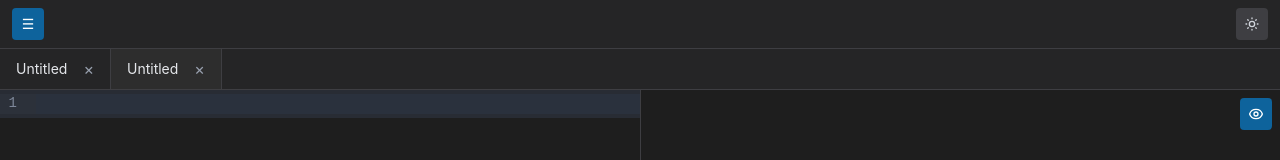
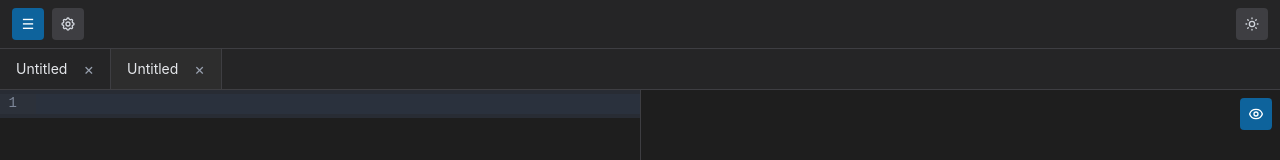
Before and after one commit to wahdanz1/feathertype, a React app: page / in a window 1280 px wide. Shown: the top 160 px of the page. Built offline with nearby package versions, Linux system fonts and the light colour scheme; the HTML template or start-up script is replaced by a standard one.

Commit message:
move word wrap-setting to new settings-button

```diff
--- a/src/components/FileMenu.tsx
+++ b/src/components/FileMenu.tsx
@@ -12,8 +12,6 @@
   const updateTabPath = useEditorStore((s) => s.updateTabPath);
   const markTabClean = useEditorStore((s) => s.markTabClean);
   const theme = useEditorStore((s) => s.theme);
-  const toggleLineWrap = useEditorStore((s) => s.toggleLineWrap);
-  const lineWrap = useEditorStore((s) => s.lineWrap);
 
   useEffect(() => {
     const handleClickOutside = (event: MouseEvent) => {
@@ -89,11 +87,6 @@
     setIsOpen(false);
   };
 
-  const handleToggleLineWrap = () => {
-    toggleLineWrap();
-    setIsOpen(false);
-  };
-
   return (
     <div className="relative" ref={menuRef}>
       <Button
@@ -148,16 +141,6 @@
             <span>Save As</span>
             <span className="text-xs text-gray-400">Ctrl+Shift+S</span>
           </button>
-          <div className={`border-t my-1 ${theme === 'dark' ? 'border-[#3e3e42]' : 'border-gray-300'}`}></div>
-          <button
-            onClick={handleToggleLineWrap}
-            className={`w-full px-4 py-2 text-left text-sm transition-colors flex justify-between items-center ${
-              theme === 'dark' ? 'hover:bg-[#2a2d2e]' : 'hover:bg-gray-100'
-            }`}
-          >
-            <span>{lineWrap ? '✓ ' : ''}Word Wrap</span>
-            <span className="text-xs text-gray-400">Alt+Z</span>
-          </button>
         </div>
       )}
     </div>
--- /dev/null
+++ b/src/components/SettingsMenu.tsx
@@ -0,0 +1,66 @@
+import { useState, useRef, useEffect } from 'react';
+import { useEditorStore } from '../store/useEditorStore';
+import { Button } from './Button';
+
+export function SettingsMenu() {
+  const [isOpen, setIsOpen] = useState(false);
+  const menuRef = useRef<HTMLDivElement>(null);
+
+  const theme = useEditorStore((s) => s.theme);
+  const toggleLineWrap = useEditorStore((s) => s.toggleLineWrap);
+  const lineWrap = useEditorStore((s) => s.lineWrap);
+
+  useEffect(() => {
+    const handleClickOutside = (event: MouseEvent) => {
+      if (menuRef.current && !menuRef.current.contains(event.target as Node)) {
+        setIsOpen(false);
+      }
+    };
+
+    if (isOpen) {
+      document.addEventListener('mousedown', handleClickOutside);
+    }
+
+    return () => {
+      document.removeEventListener('mousedown', handleClickOutside);
+    };
+  }, [isOpen]);
+
+  const handleToggleLineWrap = () => {
+    toggleLineWrap();
+    setIsOpen(false);
+  };
+
+  return (
+    <div className="relative" ref={menuRef}>
+      <Button
+        variant="secondary"
+        iconOnly
+        onClick={() => setIsOpen(!isOpen)}
+        title="Settings"
+      >
+        <svg className="w-4 h-4" fill="none" viewBox="0 0 24 24" stroke="currentColor">
+          <path strokeLinecap="round" strokeLinejoin="round" strokeWidth={2} d="M10.325 4.317c.426-1.756 2.924-1.756 3.35 0a1.724 1.724 0 002.573 1.066c1.543-.94 3.31.826 2.37 2.37a1.724 1.724 0 001.065 2.572c1.756.426 1.756 2.924 0 3.35a1.724 1.724 0 00-1.066 2.573c.94 1.543-.826 3.31-2.37 2.37a1.724 1.724 0 00-2.572 1.065c-.426 1.756-2.924 1.756-3.35 0a1.724 1.724 0 00-2.573-1.066c-1.543.94-3.31-.826-2.37-2.37a1.724 1.724 0 00-1.065-2.572c-1.756-.426-1.756-2.924 0-3.35a1.724 1.724 0 001.066-2.573c-.94-1.543.826-3.31 2.37-2.37.996.608 2.296.07 2.572-1.065z M15 12a3 3 0 11-6 0 3 3 0 016 0z" />
+        </svg>
+      </Button>
+
+      {isOpen && (
+        <div className={`absolute top-full left-0 mt-1 border rounded shadow-lg min-w-[160px] z-50 ${
+          theme === 'dark'
+            ? 'bg-[#252526] border-[#3e3e42]'
+            : 'bg-white border-gray-300'
+        }`}>
+          <button
+            onClick={handleToggleLineWrap}
+            className={`w-full px-4 py-2 text-left text-sm transition-colors flex justify-between items-center ${
+              theme === 'dark' ? 'hover:bg-[#2a2d2e]' : 'hover:bg-gray-100'
+            }`}
+          >
+            <span>{lineWrap ? '✓ ' : ''}Word Wrap</span>
+            <span className="text-xs text-gray-400">Alt+Z</span>
+          </button>
+        </div>
+      )}
+    </div>
+  );
+}
--- a/src/components/Toolbar.tsx
+++ b/src/components/Toolbar.tsx
@@ -1,4 +1,5 @@
 import { FileMenu } from './FileMenu';
+import { SettingsMenu } from './SettingsMenu';
 import { Button } from './Button';
 import { useEditorStore } from '../store/useEditorStore';
 
@@ -13,6 +14,7 @@
         : 'bg-[#f5f5f5] border-gray-300'
     }`}>
       <FileMenu />
+      <SettingsMenu />
       <div className="flex-1" />
       <Button
         variant="secondary"
```
